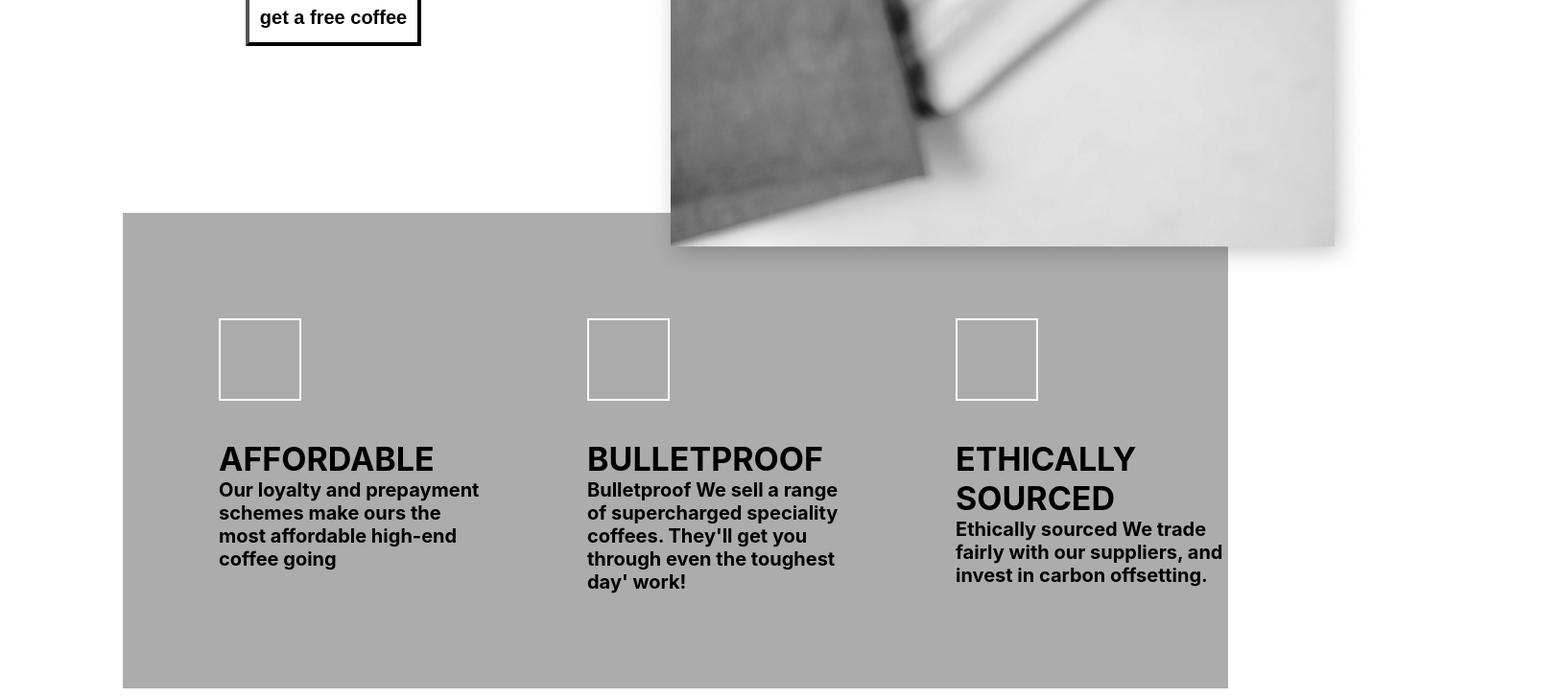
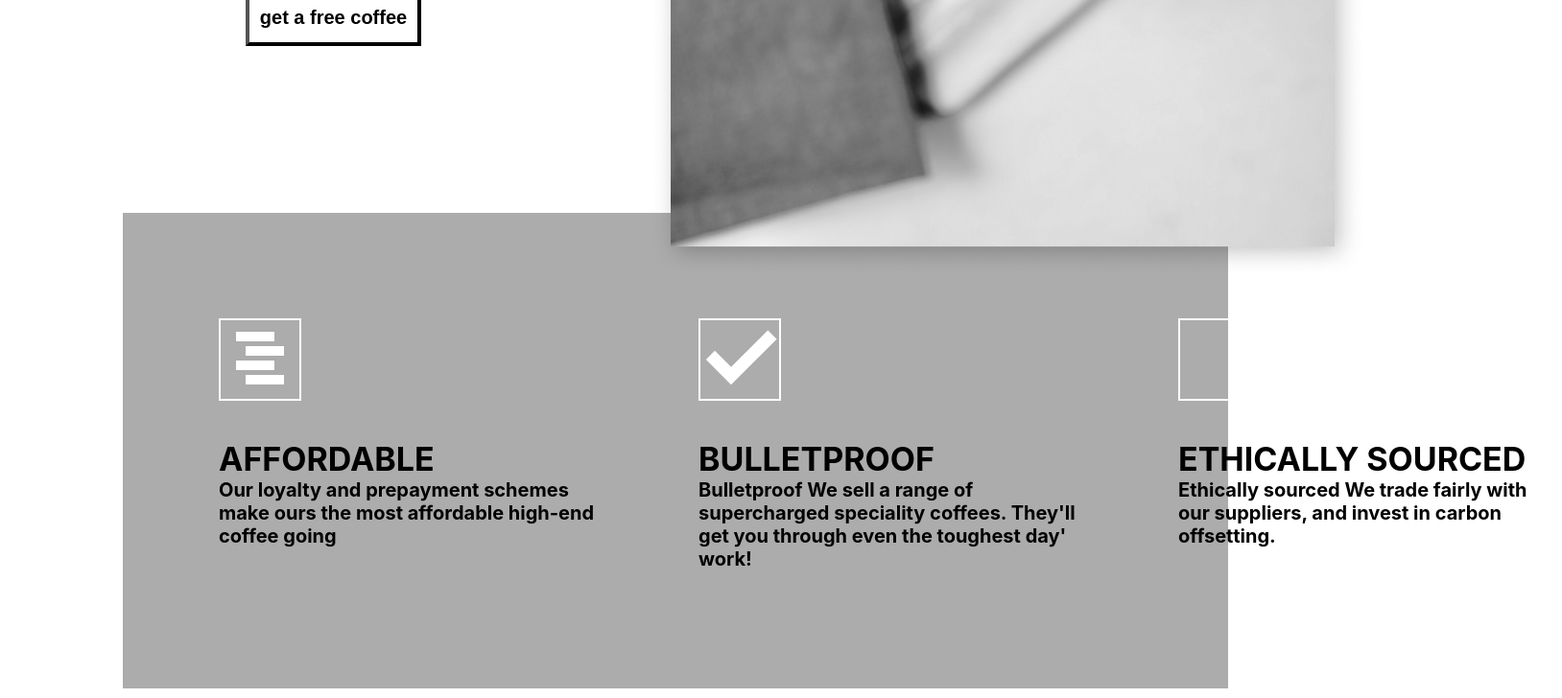
Before and after one commit to mperickson3/Coffee-Corner-App, a React (Create React App) app: page / in a window 1280 px wide. Shown: the part 714-1442 px from the top of the page at 96% size, 1628 px wide, since content can reach past the window. Built offline with nearby package versions, Linux system fonts and the light colour scheme.

Commit message:
Added logos and movement to about coffee section

```diff
--- a/src/components/NavBar.css
+++ b/src/components/NavBar.css
@@ -54,6 +54,7 @@
 
 .navBarText {
   padding-left: 7px;
+  padding-top: 2px;
   cursor: pointer;
 }
 
--- a/src/components/NavBar.js
+++ b/src/components/NavBar.js
@@ -6,8 +6,6 @@
 function NavBar() {
   const [lineWidth, setLineWidth] = useState(0);
   const [lineHeight, setLineHeight] = useState(0);
-
-  const navLineWidth1 = 0;
 
   useEffect(() => {
     setLineWidth(80);
--- a/src/components/aboutOurCoffee.css
+++ b/src/components/aboutOurCoffee.css
@@ -25,6 +25,8 @@
   width: 82px;
   border: 2px solid #ffffff;
   margin: 0 0 40px 0;
+  align-items: center;
+  /* padding-top: 5px; */
 }
 
 .statement {
--- a/src/components/aboutOurCoffee.js
+++ b/src/components/aboutOurCoffee.js
@@ -1,36 +1,26 @@
 import "./aboutOurCoffee.css";
+import Statement from "./statement";
 
 function AboutOurCoffee() {
   return (
     <div>
       <div className="greyBox">
         <div className="rowStatement">
-          <div className="statement">
-            <div className="coolBox">
-              <div className="affordableLogo"></div>
-            </div>
-            <div className="statementText">AFFORDABLE</div>
-            <div className="aboutText">
-              Our loyalty and prepayment schemes make ours the most affordable
-              high-end coffee going
-            </div>
-          </div>
-          <div className="statement">
-            <div className="coolBox"></div>
-            <div className="statementText">BULLETPROOF</div>
-            <div className="aboutText">
-              Bulletproof We sell a range of supercharged speciality coffees.
-              They'll get you through even the toughest day' work!
-            </div>
-          </div>
-          <div className="statement">
-            <div className="coolBox"></div>
-            <div className="statementText">ETHICALLY SOURCED</div>
-            <div className="aboutText">
-              Ethically sourced We trade fairly with our suppliers, and invest
-              in carbon offsetting.
-            </div>
-          </div>
+          <Statement
+            statementText="Our loyalty and prepayment schemes make ours the most affordable
+              high-end coffee going"
+            statementTitle="AFFORDABLE"
+          />
+          <Statement
+            statementText="Bulletproof We sell a range of supercharged speciality coffees.
+            They'll get you through even the toughest day' work!"
+            statementTitle="BULLETPROOF"
+          />
+          <Statement
+            statementText="Ethically sourced We trade fairly with our suppliers, and invest
+            in carbon offsetting."
+            statementTitle="ETHICALLY SOURCED"
+          />
         </div>
       </div>
     </div>
--- /dev/null
+++ b/src/components/statement.js
@@ -0,0 +1,29 @@
+import AffordableLogo from "./statementLogos/afordableLogo";
+import "./statement.css";
+import BulletproofLogo from "./statementLogos/bulletproofLogo";
+
+function Statement(props) {
+  const logoSelect = props.statementTitle;
+
+  return (
+    <div>
+      <div className="statement">
+        <div className="coolBox">
+          {logoSelect === "AFFORDABLE" ? (
+            <AffordableLogo />
+          ) : logoSelect === "BULLETPROOF" ? (
+            <BulletproofLogo />
+          ) : (
+            <div />
+          )}
+          {/* <AffordableLogo /> */}
+          {/* {<BulletproofLogo />} */}
+        </div>
+        <div className="statementText">{props.statementTitle}</div>
+        <div className="aboutText">{props.statementText}</div>
+      </div>
+    </div>
+  );
+}
+
+export default Statement;
--- /dev/null
+++ b/src/components/statementLogos/affordableLogo.css
@@ -0,0 +1,13 @@
+.affordableLogo {
+  width: 40px;
+  height: 10px;
+  background-color: white;
+  margin-top: 5px;
+  margin-left: 21px;
+  margin-right: 21px;
+  transition: 1s ease-out;
+}
+
+.logoContainer {
+  padding-top: 7px;
+}
--- /dev/null
+++ b/src/components/statementLogos/afordableLogo.js
@@ -0,0 +1,35 @@
+import { useState, useEffect } from "react";
+import "./affordableLogo.css";
+
+function AffordableLogo() {
+  const [marginAnimateLeft, setMargineAnimateLeft] = useState(5);
+  const [marginAnimateRight, setMargineAnimateRight] = useState(37);
+
+  useEffect(() => {
+    setMargineAnimateLeft(16);
+    setMargineAnimateRight(26);
+  }, []);
+
+  return (
+    <div className="logoContainer">
+      <div
+        className="affordableLogo"
+        style={{ marginLeft: marginAnimateLeft }}
+      />
+      <div
+        className="affordableLogo"
+        style={{ marginLeft: marginAnimateRight }}
+      />
+      <div
+        className="affordableLogo"
+        style={{ marginLeft: marginAnimateLeft }}
+      />
+      <div
+        className="affordableLogo"
+        style={{ marginLeft: marginAnimateRight }}
+      />
+    </div>
+  );
+}
+
+export default AffordableLogo;
--- /dev/null
+++ b/src/components/statementLogos/bulletproofLogo.css
@@ -0,0 +1,18 @@
+.checkMarkBottom {
+  width: 37px;
+  height: 13px;
+  background-color: rgb(0, 0, 0);
+  transform: rotate(45deg);
+  margin-left: 5px;
+  transition: 1s ease-out;
+}
+
+.checkMarkTop {
+  width: 13px;
+  height: 55px;
+  background-color: rgb(0, 0, 0);
+  transform: rotate(225deg);
+  margin-left: 49px;
+  margin-bottom: -19px;
+  transition: 1s ease-out;
+}
--- /dev/null
+++ b/src/components/statementLogos/bulletproofLogo.js
@@ -0,0 +1,29 @@
+import "./bulletproofLogo.css";
+import { useState, useEffect } from "react";
+function BulletproofLogo() {
+  const [visibility, setVisibility] = useState("transparent");
+
+  useEffect(() => {
+    setVisibility("white");
+    console.log(visibility);
+  }, []);
+
+  return (
+    <div className="logoContainer">
+      <div
+        className="checkMarkTop"
+        style={{
+          backgroundColor: visibility,
+        }}
+      />
+      <div
+        className="checkMarkBottom"
+        style={{
+          backgroundColor: visibility,
+        }}
+      />
+    </div>
+  );
+}
+
+export default BulletproofLogo;
```
Also changed, not shown: src/components/statement.css (added).
